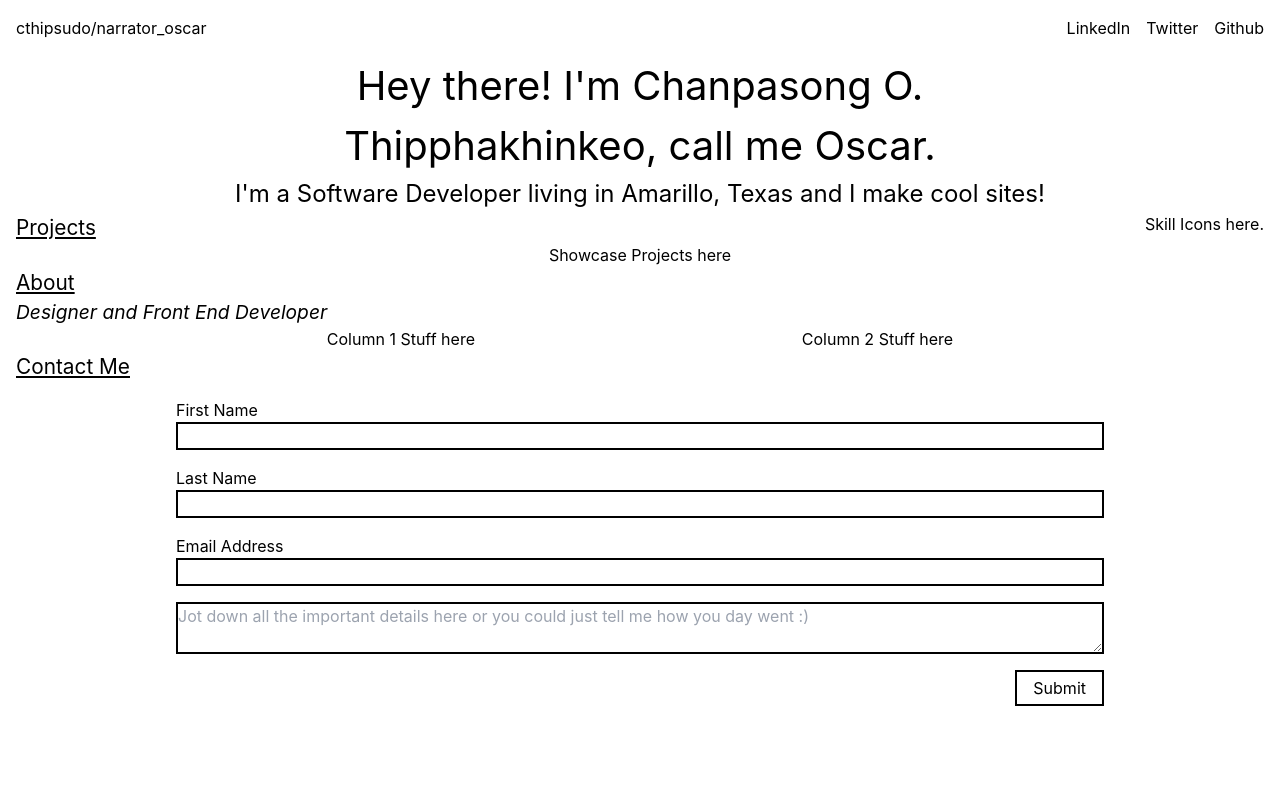
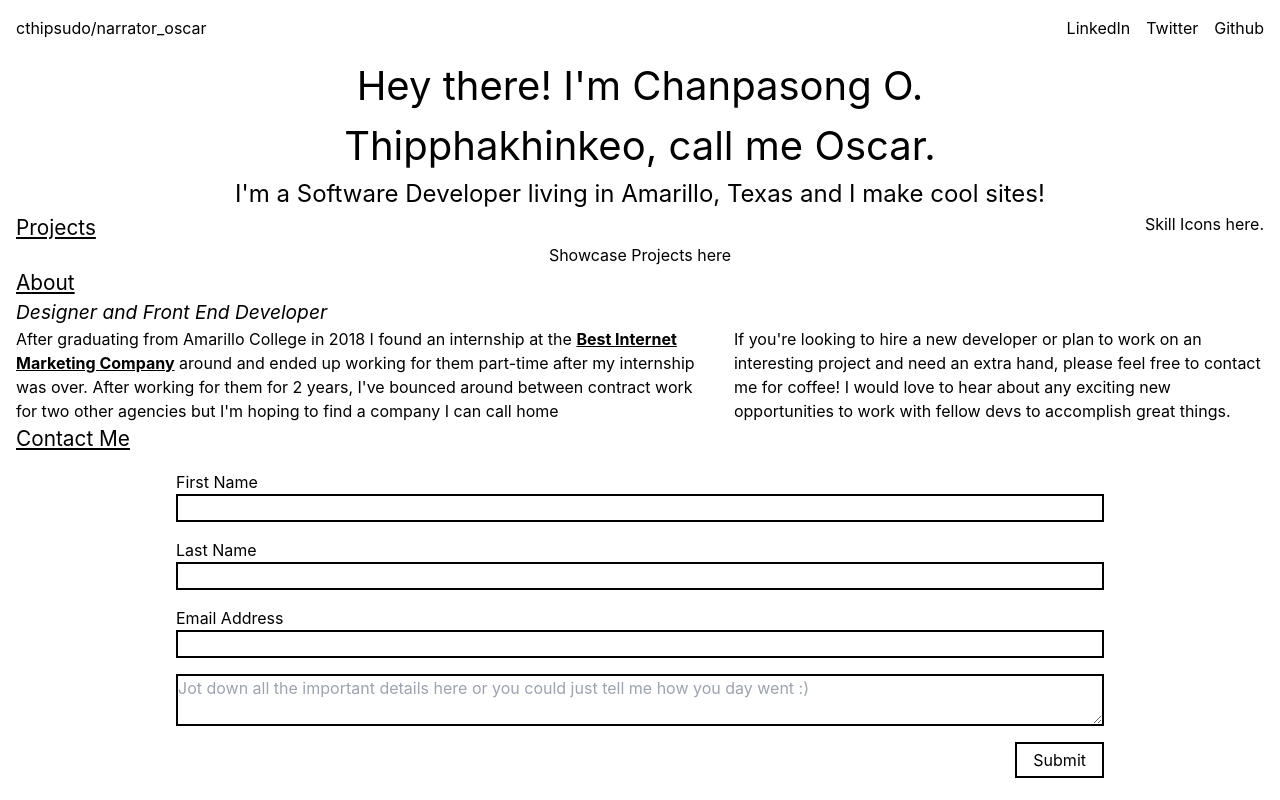
Before and after one commit to cthipsudo/portfolio-refresh, a React (Create React App) app: page / in a window 1280 px wide. Built offline with nearby package versions, Linux system fonts and the light colour scheme.

Commit message:
Added content to About.js

```diff
--- a/src/components/About.js
+++ b/src/components/About.js
@@ -5,9 +5,15 @@ const About = () => {
         <h3 className="underline">About</h3>
         <h4>Designer and Front End Developer</h4>
       </div>
-      <div className="flex justify-evenly items-center">
-        <div className="col col1">Column 1 Stuff here</div>
-        <div className="col col2">Column 2 Stuff here</div>
+      <div className="flex flex-col px-4 text-left gap-4 lg:flex-row">
+        <div className="col col1">
+          <p>
+          After graduating from Amarillo College in 2018 I found an internship at the <a href="https://www.roionline.com/" className="underline font-bold">Best Internet Marketing Company</a> around and ended up working for them part-time after my internship was over. After working for them for 2 years, I've bounced around between contract work for two other agencies but I'm hoping to find a company I can call home
+          </p>
+        </div>
+        <div className="col col2">
+          <p>If you're looking to hire a new developer or plan to work on an interesting project and need an extra hand, please feel free to contact me for coffee! I would love to hear about any exciting new opportunities to work with fellow devs to accomplish great things.</p>
+        </div>
       </div>
     </section>
   );
```
